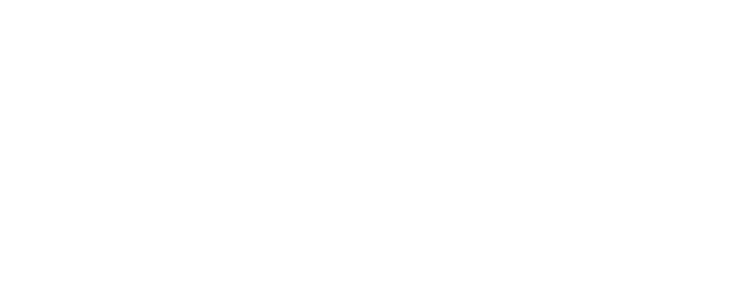
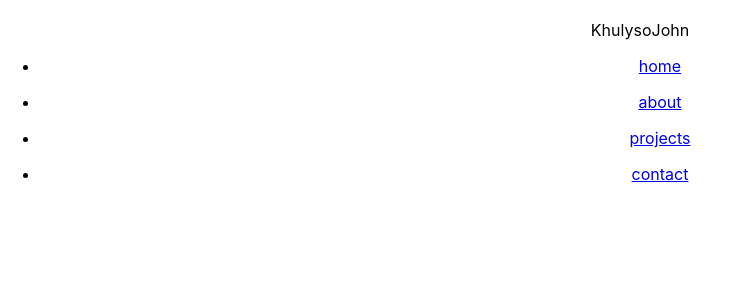
Before and after one commit to KhulisoJohn/portfolio, a React (Create React App) app: page / in a window 1280 px wide. Shown: the top 300 px of the page, without its empty margins (0-730 px from the left). Built offline with nearby package versions, Linux system fonts and the light colour scheme.

Commit message:
new files added

```diff
--- a/src/App.js
+++ b/src/App.js
@@ -1,10 +1,11 @@
 
 import './App.css';
+import Header from './componets/header';
 
 function App() {
   return (
     <div className="App">
-
+      <Header />
     </div>
   );
 }
--- /dev/null
+++ b/src/componets/header.jsx
@@ -0,0 +1,50 @@
+import React from "react";
+
+function Header () {
+    return (
+
+        <header className="header">
+            <div className="header_content">
+                <div className="logo_container">
+                    <div className="logo_img">
+                        <img src="" alt=""></img>
+                    </div>
+                    <span className="logo_sub">KhulysoJohn</span>
+                </div>
+
+                <div className="header_main">
+                    <ul className="main_links">
+                        <li className="link_wrapper">
+                            <a href="#" className="nav_link">home</a>
+                        </li>
+                    </ul>
+
+                    <ul className="main_links">
+                        <li className="link_wrapper">
+                            <a href="#" className="nav_link">about</a>
+                        </li>
+                    </ul>
+
+                    <ul className="main_links">
+                        <li className="link_wrapper">
+                            <a href="#" className="nav_link">projects</a>
+                        </li>
+                    </ul>
+
+                    <ul className="main_links">
+                        <li className="link_wrapper">
+                            <a href="#" className="nav_link">contact</a>
+                        </li>
+                    </ul>
+
+
+                    <div className="mobile_menu">
+
+                    </div>
+                </div>
+            </div>
+        </header>
+    );
+}
+
+export default Header;
```
Also changed, not shown: src/pages/project-1.jsx (added), src/pages/project-2.jsx (added), src/pages/project-3.jsx (added), src/pages/project-4.jsx (added).
